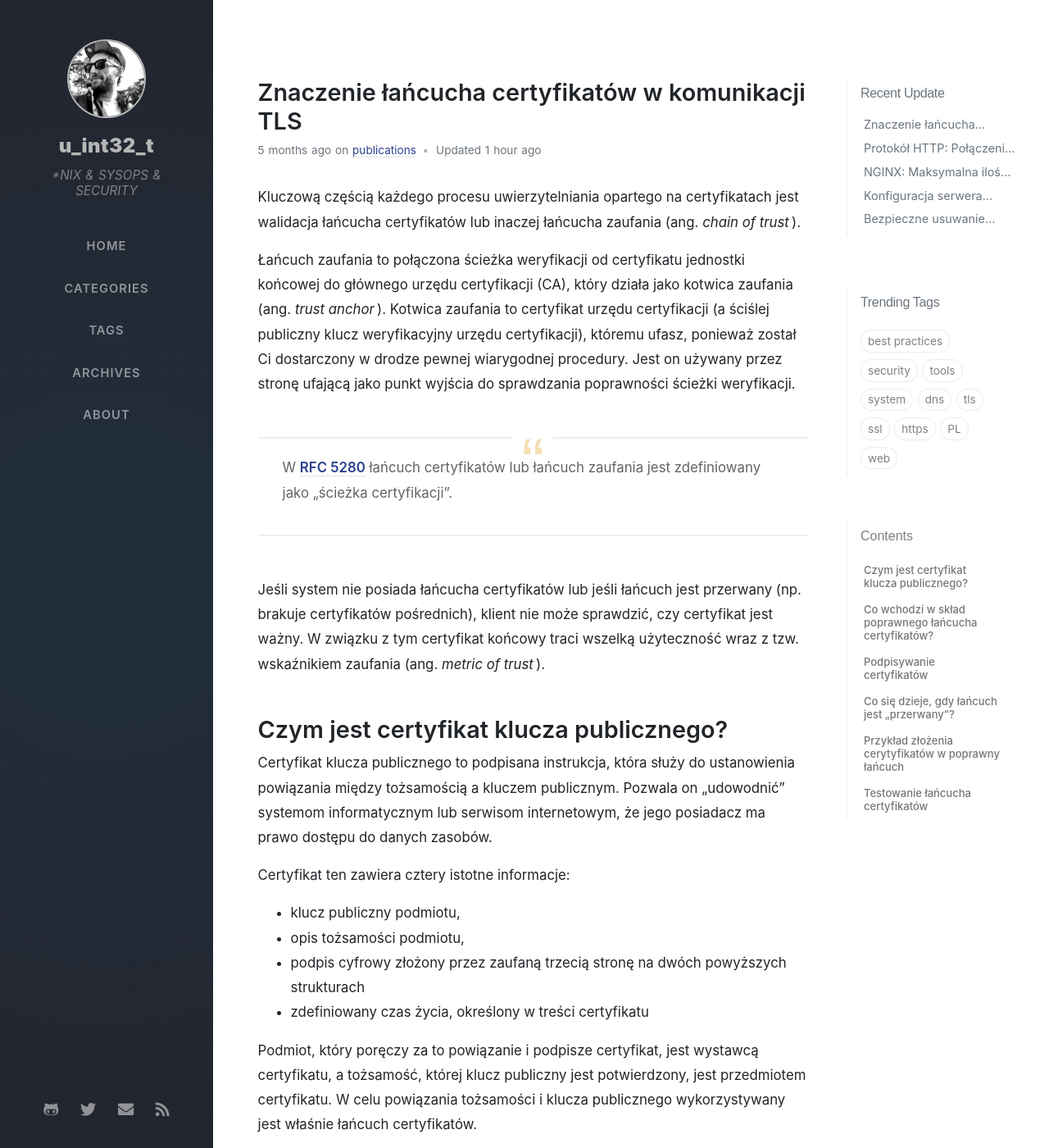
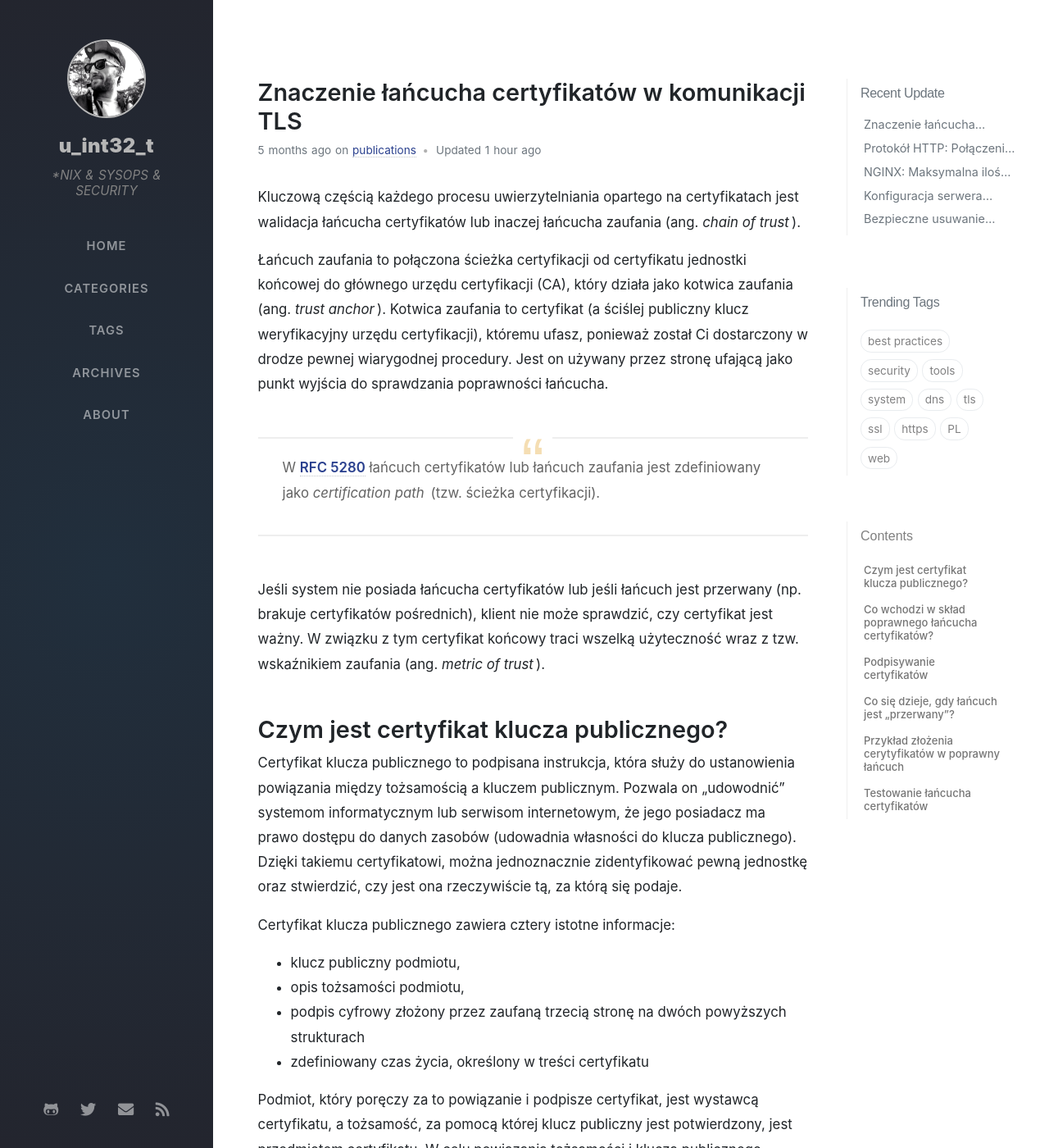
Before and after one commit to morristech/trimstray.github.io, a Jekyll site: the page built from _posts/2019-09-11-znaczenie-lancucha-certyfikatow-w-komunikacji-tls.md, in a window 1280 px wide and 1400 px high. Shown: the whole window at 82% size. Built offline with Jekyll 4.4.1, drawn with Linux system fonts in a browser that asks for light colours; nearby versions of some CDN libraries; some web fonts are replaced; comment, search, counter and statistics services are not loaded; some of the changed text lies outside the part shown.

Commit message:
minor fixes - signed-off-by: trimstray <trimstray@gmail.com>

```diff
--- a/_posts/2019-09-11-znaczenie-lancucha-certyfikatow-w-komunikacji-tls.md
+++ b/_posts/2019-09-11-znaczenie-lancucha-certyfikatow-w-komunikacji-tls.md
@@ -12,24 +12,24 @@ seo:
 
 Kluczową częścią każdego procesu uwierzytelniania opartego na certyfikatach jest walidacja łańcucha certyfikatów lub inaczej łańcucha zaufania (ang. _chain of trust_).
 
-Łańcuch zaufania to połączona ścieżka weryfikacji od certyfikatu jednostki końcowej do głównego urzędu certyfikacji (CA), który działa jako kotwica zaufania (ang. _trust anchor_). Kotwica zaufania to certyfikat urzędu certyfikacji (a ściślej publiczny klucz weryfikacyjny urzędu certyfikacji), któremu ufasz, ponieważ został Ci dostarczony w drodze pewnej wiarygodnej procedury. Jest on używany przez stronę ufającą jako punkt wyjścia do sprawdzania poprawności ścieżki weryfikacji.
+Łańcuch zaufania to połączona ścieżka certyfikacji od certyfikatu jednostki końcowej do głównego urzędu certyfikacji (CA), który działa jako kotwica zaufania (ang. _trust anchor_). Kotwica zaufania to certyfikat (a ściślej publiczny klucz weryfikacyjny urzędu certyfikacji), któremu ufasz, ponieważ został Ci dostarczony w drodze pewnej wiarygodnej procedury. Jest on używany przez stronę ufającą jako punkt wyjścia do sprawdzania poprawności łańcucha.
 
-  > W [RFC 5280](https://tools.ietf.org/html/rfc5280) łańcuch certyfikatów lub łańcuch zaufania jest zdefiniowany jako „ścieżka certyfikacji”.
+  > W [RFC 5280](https://tools.ietf.org/html/rfc5280) łańcuch certyfikatów lub łańcuch zaufania jest zdefiniowany jako _certification path_ (tzw. ścieżka certyfikacji).
 
 Jeśli system nie posiada łańcucha certyfikatów lub jeśli łańcuch jest przerwany (np. brakuje certyfikatów pośrednich), klient nie może sprawdzić, czy certyfikat jest ważny. W związku z tym certyfikat końcowy traci wszelką użyteczność wraz z tzw. wskaźnikiem zaufania (ang. _metric of trust_).
 
 # Czym jest certyfikat klucza publicznego?
 
-Certyfikat klucza publicznego to podpisana instrukcja, która służy do ustanowienia powiązania między tożsamością a kluczem publicznym. Pozwala on „udowodnić” systemom informatycznym lub serwisom internetowym, że jego posiadacz ma prawo dostępu do danych zasobów.
+Certyfikat klucza publicznego to podpisana instrukcja, która służy do ustanowienia powiązania między tożsamością a kluczem publicznym. Pozwala on „udowodnić” systemom informatycznym lub serwisom internetowym, że jego posiadacz ma prawo dostępu do danych zasobów (udowadnia własności do klucza publicznego). Dzięki takiemu certyfikatowi, można jednoznacznie zidentyfikować pewną jednostkę oraz stwierdzić, czy jest ona rzeczywiście tą, za którą się podaje.
 
-Certyfikat ten zawiera cztery istotne informacje:
+Certyfikat klucza publicznego zawiera cztery istotne informacje:
 
 - klucz publiczny podmiotu,
 - opis tożsamości podmiotu,
 - podpis cyfrowy złożony przez zaufaną trzecią stronę na dwóch powyższych strukturach
 - zdefiniowany czas życia, określony w treści certyfikatu
 
-Podmiot, który poręczy za to powiązanie i podpisze certyfikat, jest wystawcą certyfikatu, a tożsamość, której klucz publiczny jest potwierdzony, jest przedmiotem certyfikatu. W celu powiązania tożsamości i klucza publicznego wykorzystywany jest właśnie łańcuch certyfikatów.
+Podmiot, który poręczy za to powiązanie i podpisze certyfikat, jest wystawcą certyfikatu, a tożsamość, za pomocą której klucz publiczny jest potwierdzony, jest przedmiotem certyfikatu. W celu powiązania tożsamości i klucza publicznego wykorzystywany jest właśnie łańcuch certyfikatów.
 
 Certyfikat serwera wraz z łańcuchem nie jest przeznaczony dla serwera. Serwer nie ma zastosowania do własnego certyfikatu. Certyfikaty są zawsze dla innych podmiotów (tutaj klientów). Serwer używa klucza prywatnego (który odpowiada kluczowi publicznemu w certyfikacie). W szczególności, serwer nie musi ufać własnemu certyfikatowi ani żadnemu urzędowi certyfikacji, który go wydał.
 
```
Also changed, not shown: tabs/about.md (+1 -1 lines).
